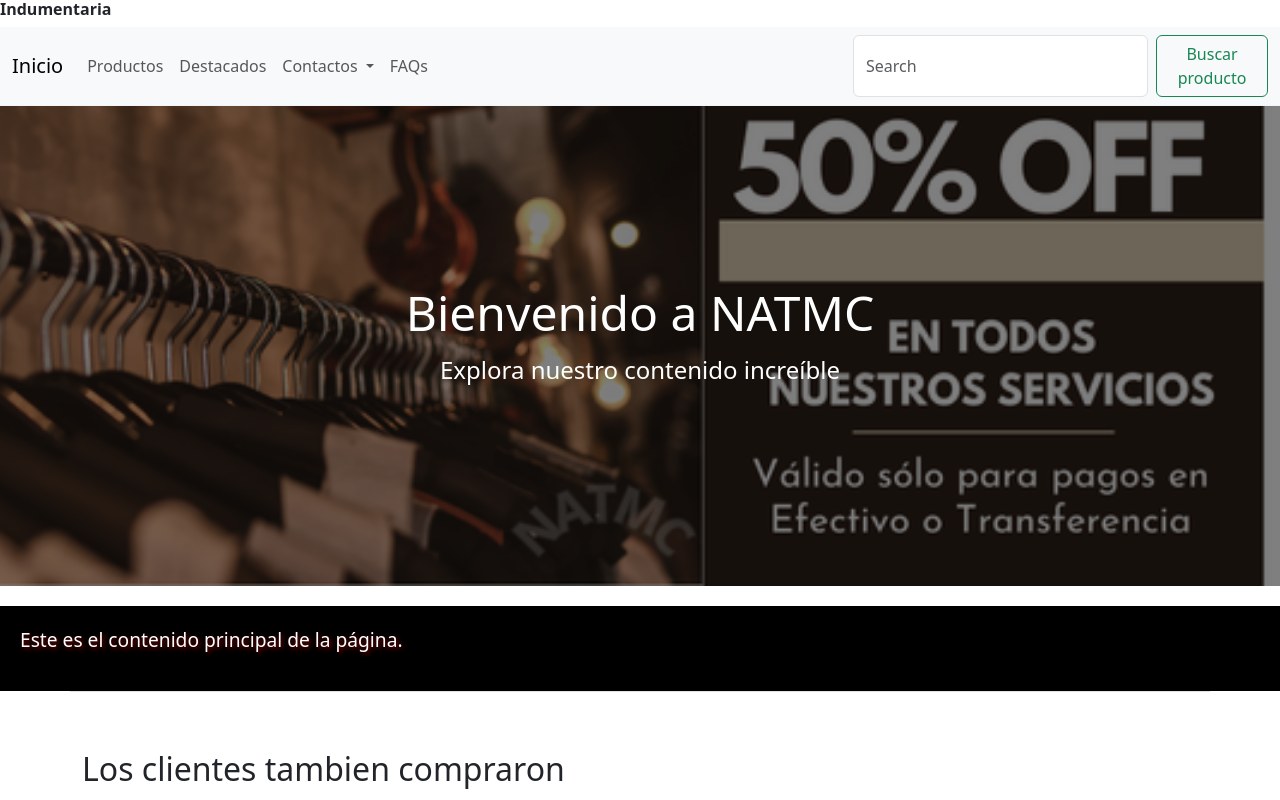
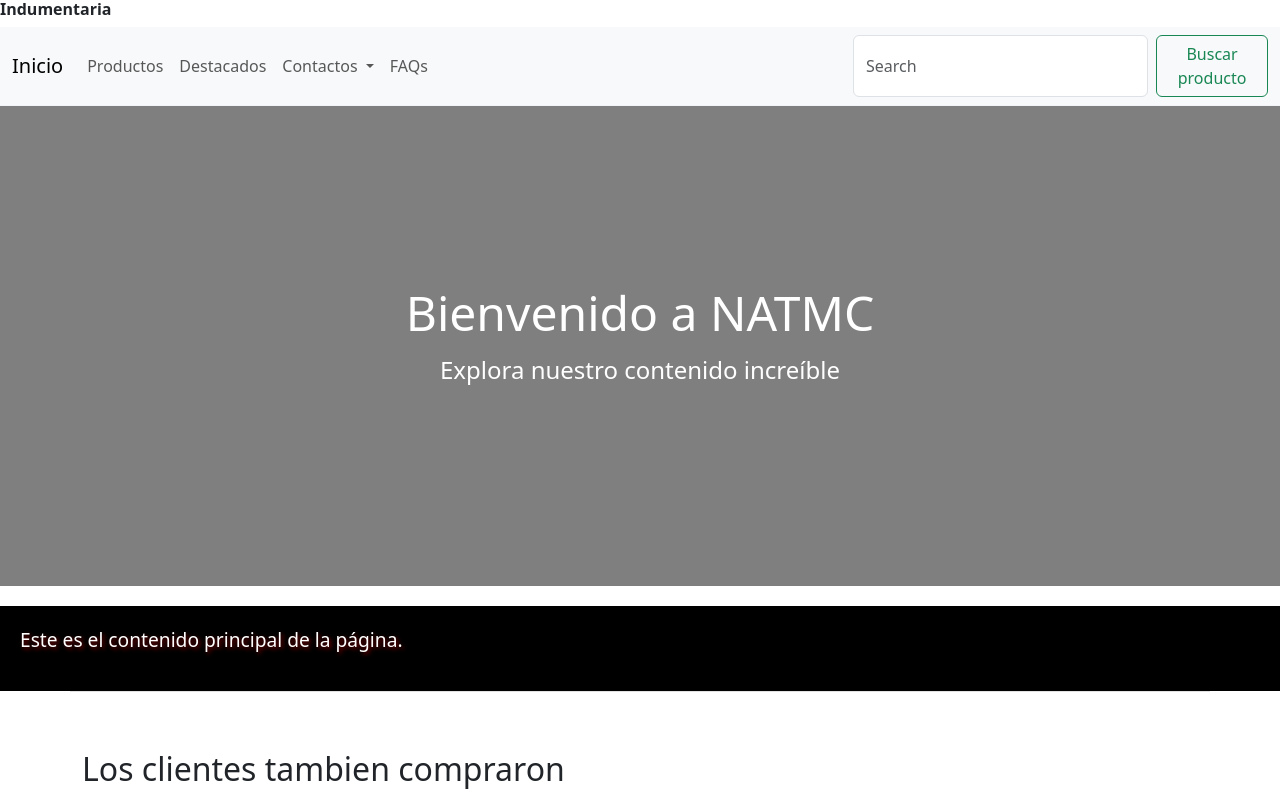
Before and after one commit to MarcosCardozo12/pre_entrega2, a website: page index.html in a window 1280 px wide. Shown: the top 800 px of the page. Drawn offline with nearby package versions, Linux system fonts and the light colour scheme; files whose address does not match are found by name.

Commit message:
Pre_entrega2

```diff
--- a/css/styles.css
+++ b/css/styles.css
@@ -573,7 +573,6 @@ header nav ul {
     border-top: 1px solid #e1e1e1;
 }
 
-/*PRODUCTOS RELACIONADOS*/
 
 .container-productos-relacionados {
     display: flex;
@@ -717,9 +716,6 @@ header nav ul {
     font-weight: 700;
 }
 
-/*FOOTER*/
-
-
 footer {
     border-top: 1px solid #e1e1e1;
     padding: 100px 0 90px;
@@ -793,7 +789,6 @@ footer {
     }
 
     .banner {
-        background-image: url('file:///C:/Users/i3%20compu%20house/Downloads/NATMC.png');
         background-size: cover;
         background-position: center;
         height: 60vh;
@@ -853,7 +848,6 @@ footer {
         text-shadow: 2px 2px 4px rgba(255, 0, 0, 0.5);
     }
 
-    /* Media Queries para dispositivos más pequeños */
 
 
     @media (max-width: 768px) {
```
